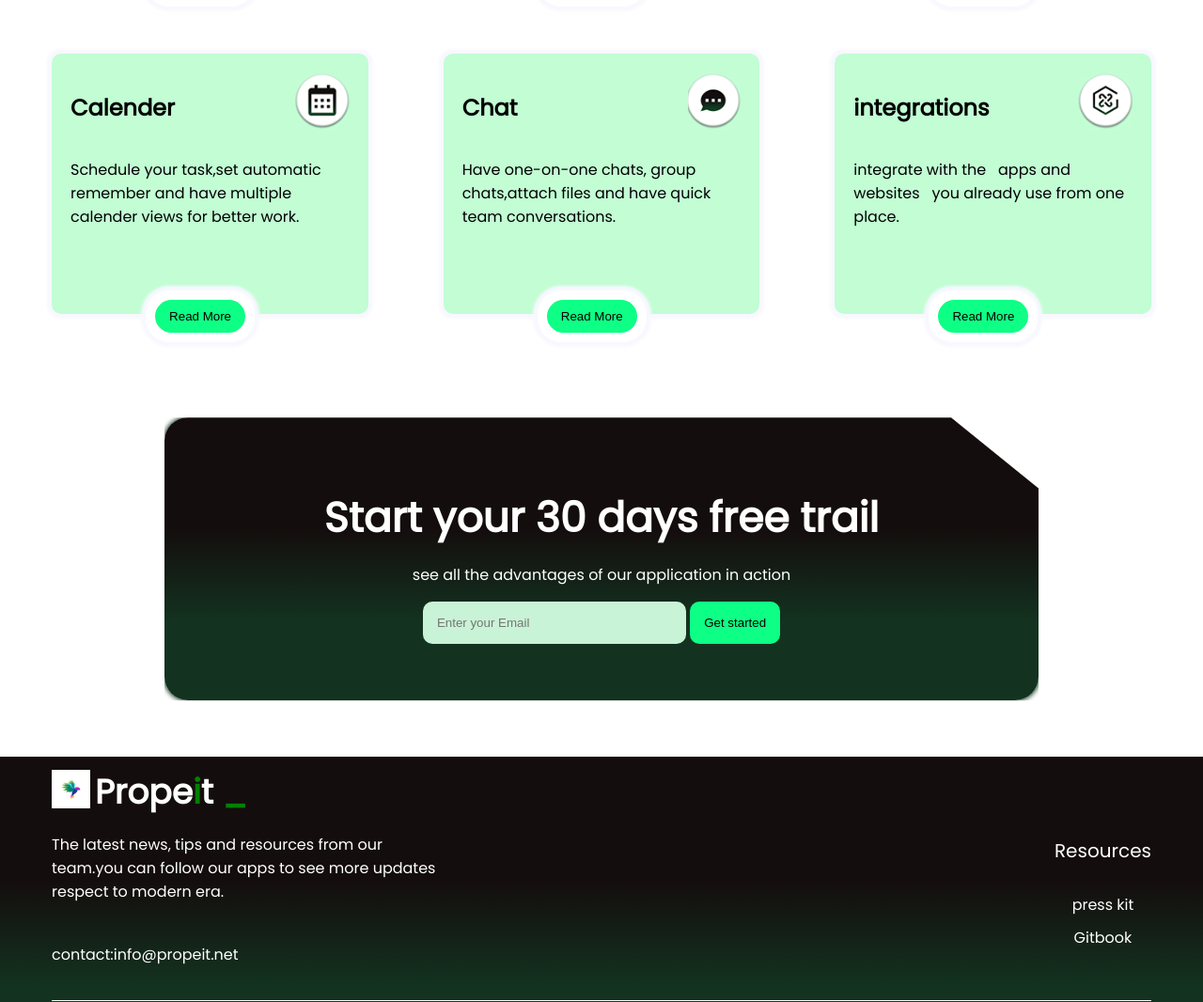
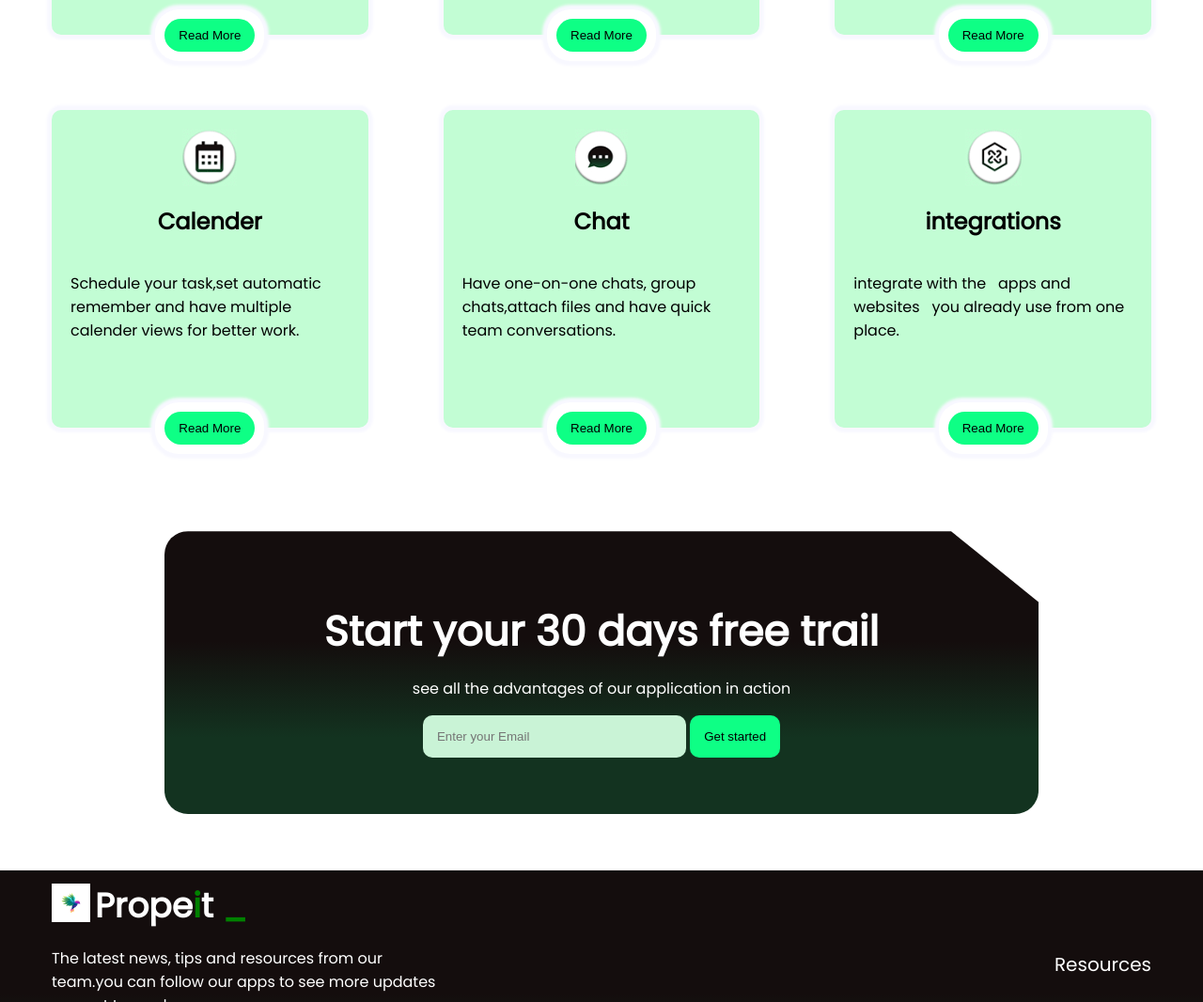
Before and after one commit to ArunPravinS/Propeit, a plain HTML site: page index.html in a window 1280 px wide. Shown: the part 3221-4287 px from the top of the page at 94% size. Drawn offline with Linux system fonts and the light colour scheme.

Commit message:
finalcommit1

```diff
--- a/index.html
+++ b/index.html
@@ -279,7 +279,7 @@
                     <div class="paragraph">
                         <p>Create personal tasks or assign tasks to multiple people at one place.</p>
                     </div>
-                    <div class="section4button section4button12">
+                    <div class="section4button ">
                         <div class="section4button1  ">
                             <button>Read More</button>
                         </div>
@@ -351,7 +351,7 @@
                     <div class="paragraph">
                         <p>integrate with the &nbsp; apps and websites &nbsp; you already use from one place.</p>
                     </div>
-                    <div class="section4button section4button12">
+                    <div class="section4button ">
                         <div class="section4button1 ">
                             <button>Read More</button>
                         </div>
--- a/s.css
+++ b/s.css
@@ -417,13 +417,13 @@ background: linear-gradient(180deg, rgba(20,13,13,1) 39%, rgba(19,51,32,1) 73%);
 }
 .section4button{
     background-color: white;
-    width: max-content;
+
     padding:10px;
     border-radius: 25px;
     box-shadow: 0px 0px 3px 5px ghostwhite;
     position: relative;
-    left: 27%;
-    top: 21%;
+
+    top: 16%;
 
 
 }
@@ -432,6 +432,9 @@ background: linear-gradient(180deg, rgba(20,13,13,1) 39%, rgba(19,51,32,1) 73%);
     padding: 20px;
     border-radius: 10px;
     box-shadow: 0px 0px 3px 5px ghostwhite;
+    display: flex;
+    flex-direction: column;
+    align-items: center;
 }
 .section4card1img img{
     float:right
@@ -459,7 +462,7 @@ background: linear-gradient(180deg, rgba(20,13,13,1) 39%, rgba(19,51,32,1) 73%);
 
     border-radius: 25px;
 
-    box-shadow: 0px 0px 5px 1px  rgba(19,51,32,1) ;
+   /*box-shadow: 0px 0px 5px 1px  rgba(19,51,32,1);*/
     position: relative;
 
   clip-path: polygon(0 0, 0 100%, 100% 100%, 100% 25%, 90% 0);
```
